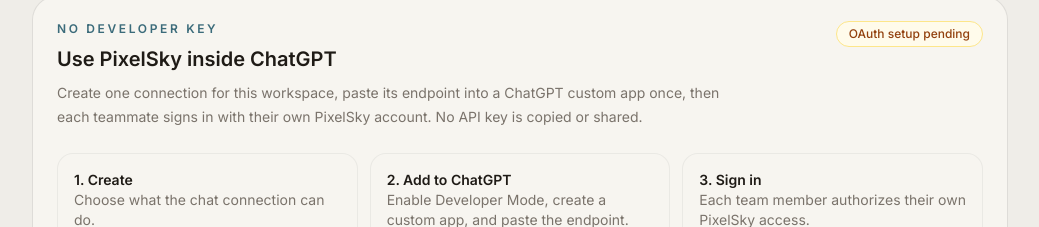
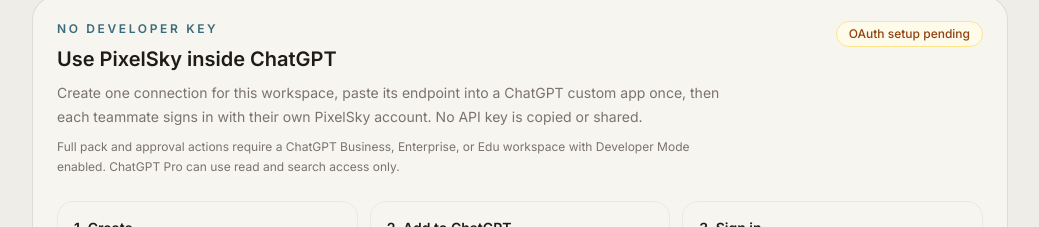
Before and after one commit to EditorialOS/Pixel-Sky, a Next.js app: page /settings/agents in a window 1280 px wide. Shown: the part 133-360 px from the top of the page, without its empty margins (120-1159 px from the left). Built offline with nearby package versions, Linux system fonts and the light colour scheme; no server answers.

Commit message:
Document ChatGPT MCP access requirements

```diff
--- a/app/settings/agents/page.tsx
+++ b/app/settings/agents/page.tsx
@@ -212,6 +212,9 @@ export default function AgentSettingsPage() {
               <p className="mt-2 max-w-2xl text-sm leading-6 text-os-muted">
                 Create one connection for this workspace, paste its endpoint into a ChatGPT custom app once, then each teammate signs in with their own PixelSky account. No API key is copied or shared.
               </p>
+              <p className="mt-2 max-w-2xl text-xs leading-5 text-os-muted">
+                Full pack and approval actions require a ChatGPT Business, Enterprise, or Edu workspace with Developer Mode enabled. ChatGPT Pro can use read and search access only.
+              </p>
             </div>
             <span className={`inline-flex shrink-0 items-center rounded-full border px-3 py-1 text-xs font-medium ${oauthReady ? 'border-emerald-200 bg-emerald-50 text-emerald-700' : 'border-amber-200 bg-amber-50 text-amber-800'}`}>
               {oauthReady ? 'OAuth ready' : 'OAuth setup pending'}
```
